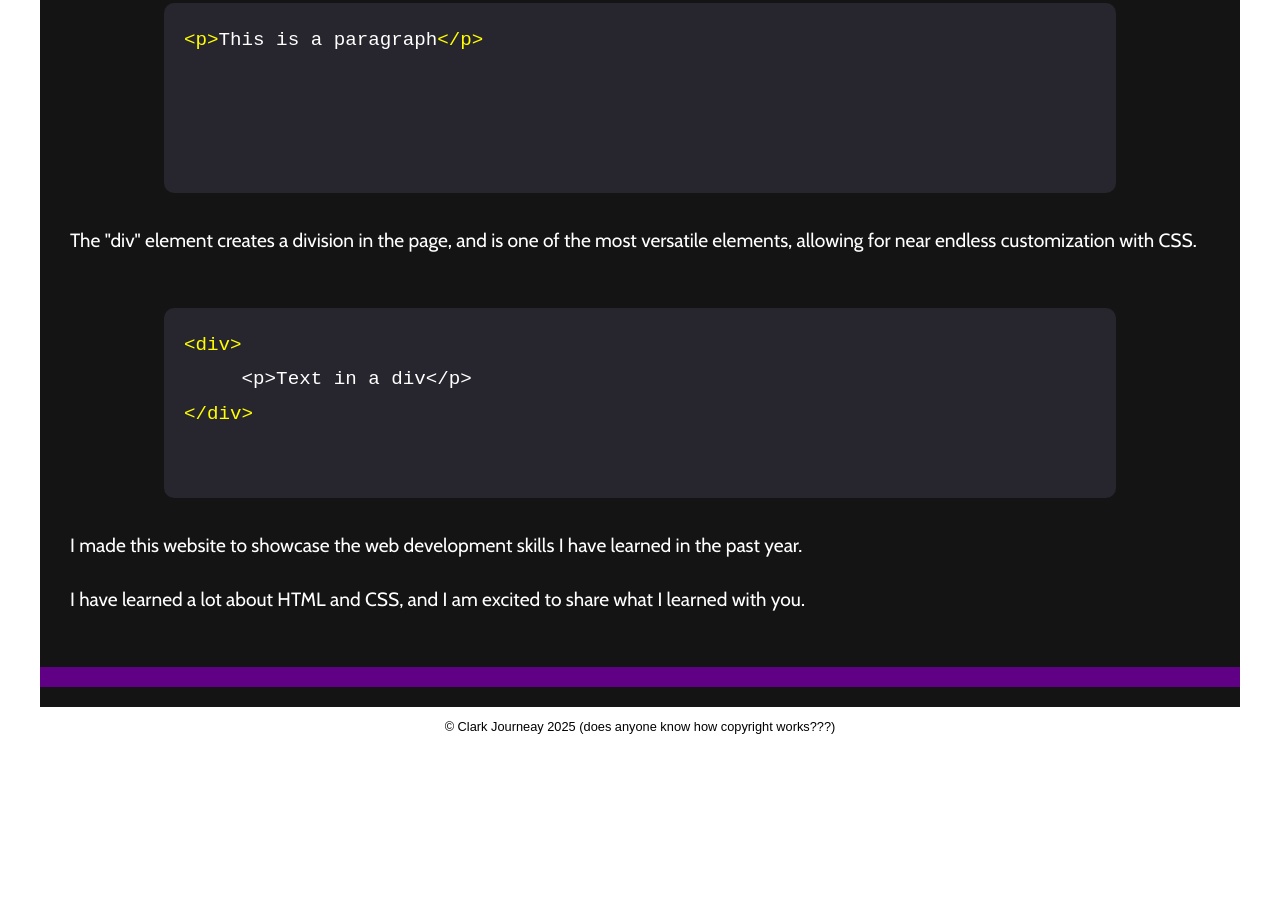
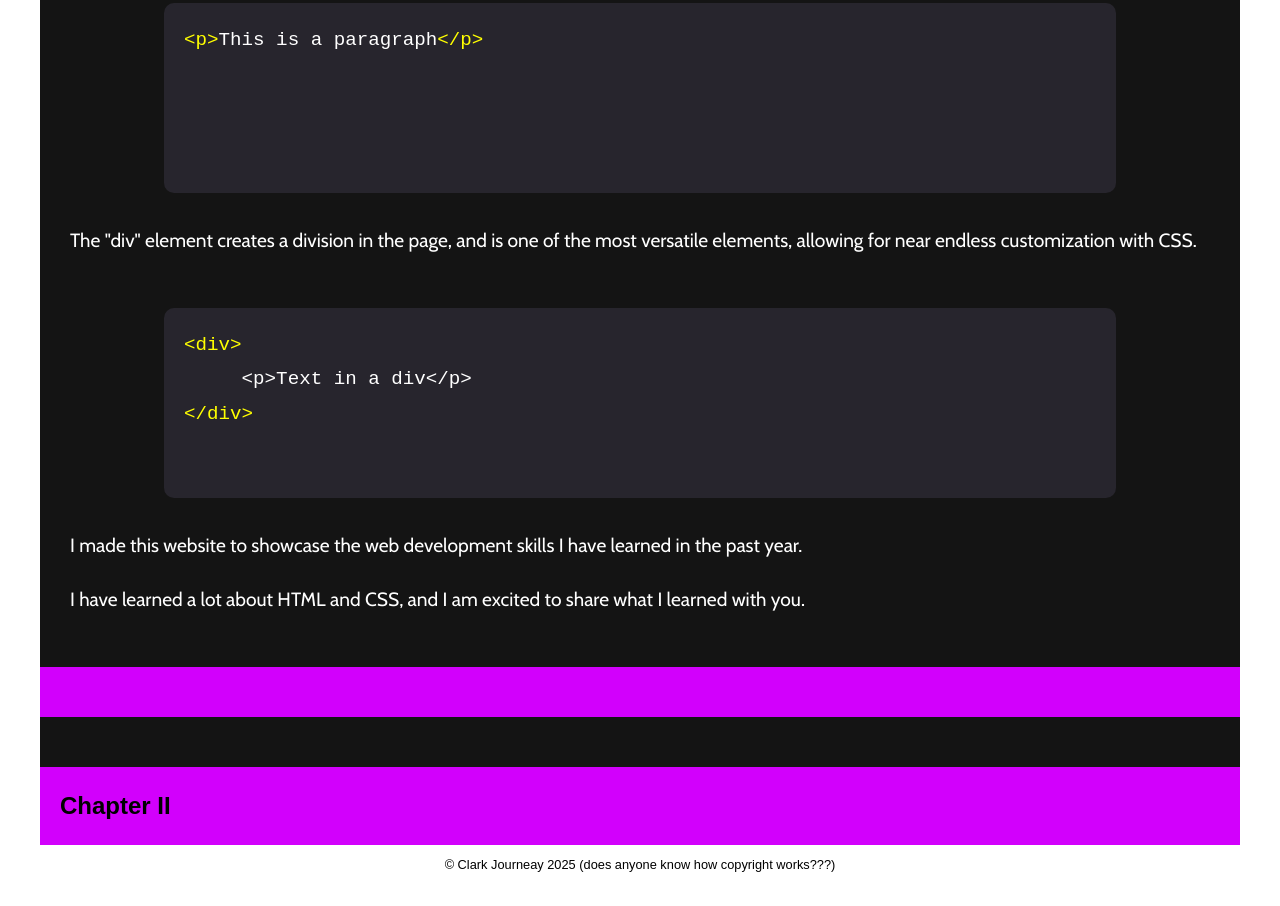
Before and after one commit to Vividant/vividant.github.io, a plain HTML site: page index.html in a window 1280 px wide. Shown: the part 1064-1970 px from the top of the page. Before the commit the page ends 1831 px from the top, so only its background shows below. Drawn offline with nearby package versions, Linux system fonts and the light colour scheme.

Commit message:
jrijtihj

```diff
--- a/index.html
+++ b/index.html
@@ -49,8 +49,16 @@
                     <p class="modern-text">I have learned a lot about HTML and CSS, and I am excited to share what I learned with you.</p>
                 </div>
             </section>
+        </div>
         <div class="transition purple"></div>
         <div class="transition black"></div>
+        <div>
+            <section>
+                <div class="container funk-section">
+                    <h1 class="funk-text">Chapter II</h1>
+
+                </div>
+            </section>
         </div>
     </div>
     <footer>
--- a/web.css
+++ b/web.css
@@ -110,14 +110,20 @@ header #branding h1 {
 }
 .transition {
     width: 100%;
-    height: 20px;
+    height: 50px;
 }
 .purple {
-    background-color: #600084;
+    background-color: #d200fc;
 
 }
 .black {
     background-color: #141414;
+}
+.funk-section {
+    background-color: #d200fc;
+    width: 100%;
+    padding: 20px;
+    box-sizing: border-box;
 }
 footer {
     text-align: center;
```
